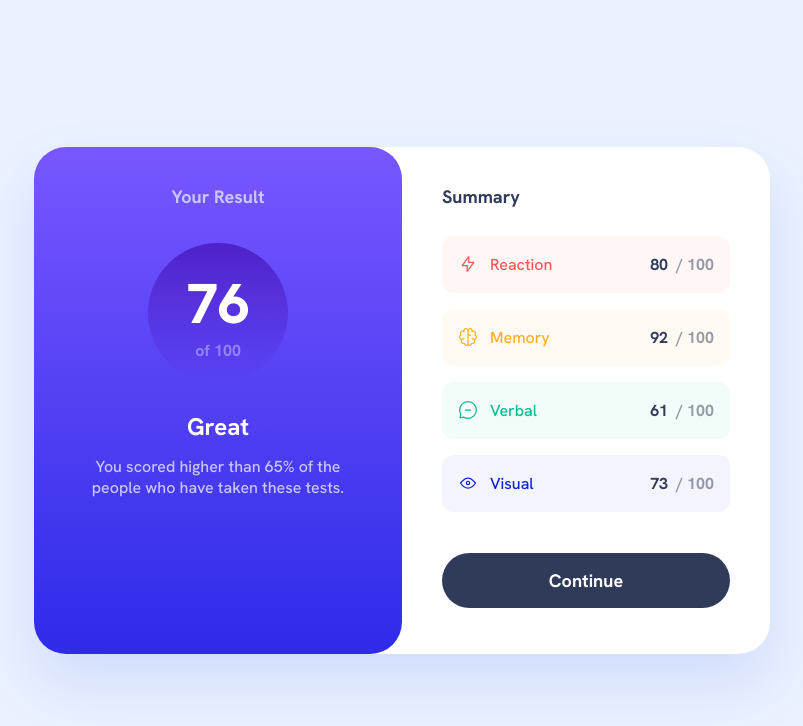
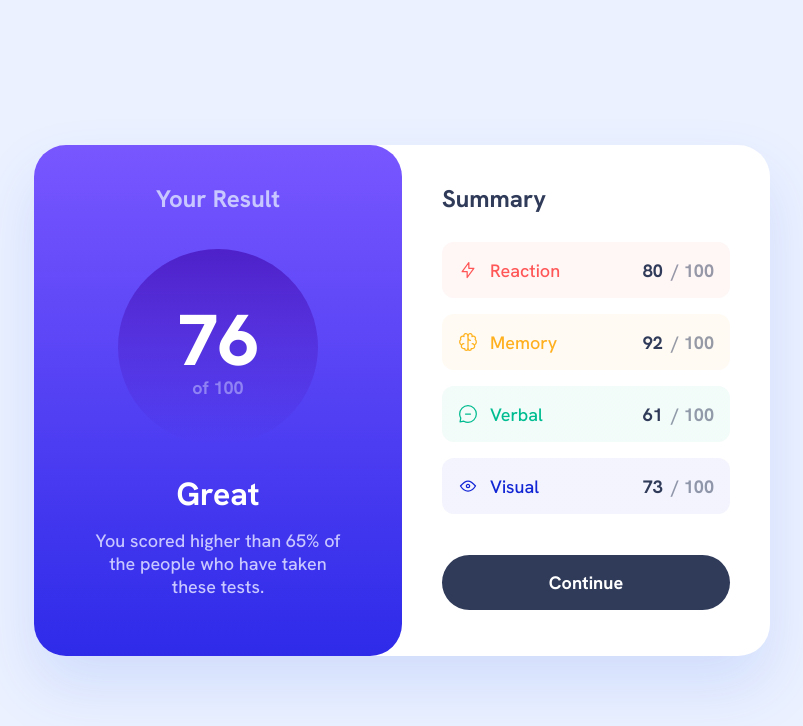
Before and after one commit to WesselKonstantinov/results-summary-component, a plain HTML site: page index.html in a window 1280 px wide. Shown: the whole page, without its empty margins (238-1041 px from the left). Drawn offline with Linux system fonts and the light colour scheme.

Commit message:
Finish desktop styles

```diff
--- a/styles.css
+++ b/styles.css
@@ -213,7 +213,7 @@ body {
   display: flex;
   align-items: center;
   gap: 0.75rem;
-  padding: 1.125rem 1rem;
+  padding: 1.0625rem 1rem 1.125rem;
   border-radius: 0.75rem;
   background-image: linear-gradient(
     0deg,
@@ -248,7 +248,7 @@ body {
 }
 
 .results-summary__category {
-  font-size: 1rem;
+  font-size: inherit;
   font-weight: var(--font-weight-medium);
 }
 
@@ -284,9 +284,10 @@ body {
   background: var(--gradient-slate-blue-to-royal-blue);
 }
 
-@media (min-width: 50rem) {
+@media (min-width: 48rem) {
   body {
     align-items: center;
+    font-size: 1.125rem;
   }
 
   .results-summary {
@@ -320,8 +321,34 @@ body {
     --flow-space: 1.75rem;
   }
 
+  .results-summary__heading {
+    font-size: 1.5rem;
+  }
+
+  .results-summary__heading--large {
+    font-size: 2rem;
+  }
+
+  .results-summary__score-container {
+    padding: 3.4375rem 3.75rem 2.875rem;
+    width: 12.5rem;
+  }
+
+  .results-summary__average {
+    font-size: 4.5rem;
+    line-height: 1;
+  }
+
+  .results-summary__total {
+    font-size: 1.125rem;
+  }
+
   .results-summary__description {
     --flow-space: 0.875rem;
+  }
+
+  .results-summary__item {
+    padding-bottom: 1rem;
   }
 
   .results-summary__button {
```
